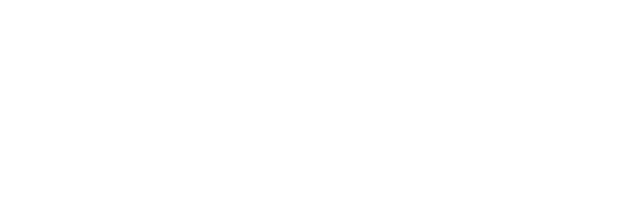
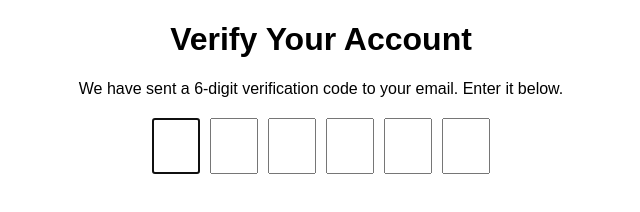
Before and after one commit to acciojob/OTP-anishasingx, a website: page main.html in a window 1280 px wide. Shown: the whole page, without its empty margins (319-959 px from the left). Drawn offline with Linux system fonts and the light colour scheme.

Commit message:
created a submission

```diff
--- a/main.html
+++ b/main.html
@@ -8,6 +8,20 @@
 
 <body>
 	<!-- the entire body must be written by student -->
+	<h1 id="verification_heading">Verify Your Account</h1>
+
+<p id="verification_subtext">
+  We have sent a 6-digit verification code to your email. Enter it below.
+</p>
+
+<div class="code-container">
+  <input type="text" maxlength="1" class="code" />
+  <input type="text" maxlength="1" class="code" />
+  <input type="text" maxlength="1" class="code" />
+  <input type="text" maxlength="1" class="code" />
+  <input type="text" maxlength="1" class="code" />
+  <input type="text" maxlength="1" class="code" />
+</div>
     <script type="text/javascript" src="./script.js">
 </script>
 
--- a/script.js
+++ b/script.js
@@ -1 +1,33 @@
 //your JS code here. If required.
+const codes = document.querySelectorAll('.code');
+
+// focus first input initially
+codes[0].focus();
+
+codes.forEach((code, index) => {
+  code.addEventListener('input', (e) => {
+    const value = e.target.value;
+
+    // allow only numbers
+    if (!/^[0-9]$/.test(value)) {
+      e.target.value = '';
+      return;
+    }
+
+    // move forward
+    if (value && index < codes.length - 1) {
+      codes[index + 1].focus();
+    }
+  });
+
+  code.addEventListener('keydown', (e) => {
+    // backspace behavior
+    if (e.key === 'Backspace') {
+      if (code.value === '' && index > 0) {
+        codes[index - 1].focus();
+      } else {
+        code.value = '';
+      }
+    }
+  });
+});
--- a/styles.css
+++ b/styles.css
@@ -1 +1,19 @@
 /*  your css code here. If applicable */
+body {
+  font-family: Arial, sans-serif;
+  text-align: center;
+}
+
+.code-container {
+  display: flex;
+  justify-content: center;
+  gap: 10px;
+  margin-top: 20px;
+}
+
+.code {
+  width: 40px;
+  height: 50px;
+  font-size: 24px;
+  text-align: center;
+}
```
